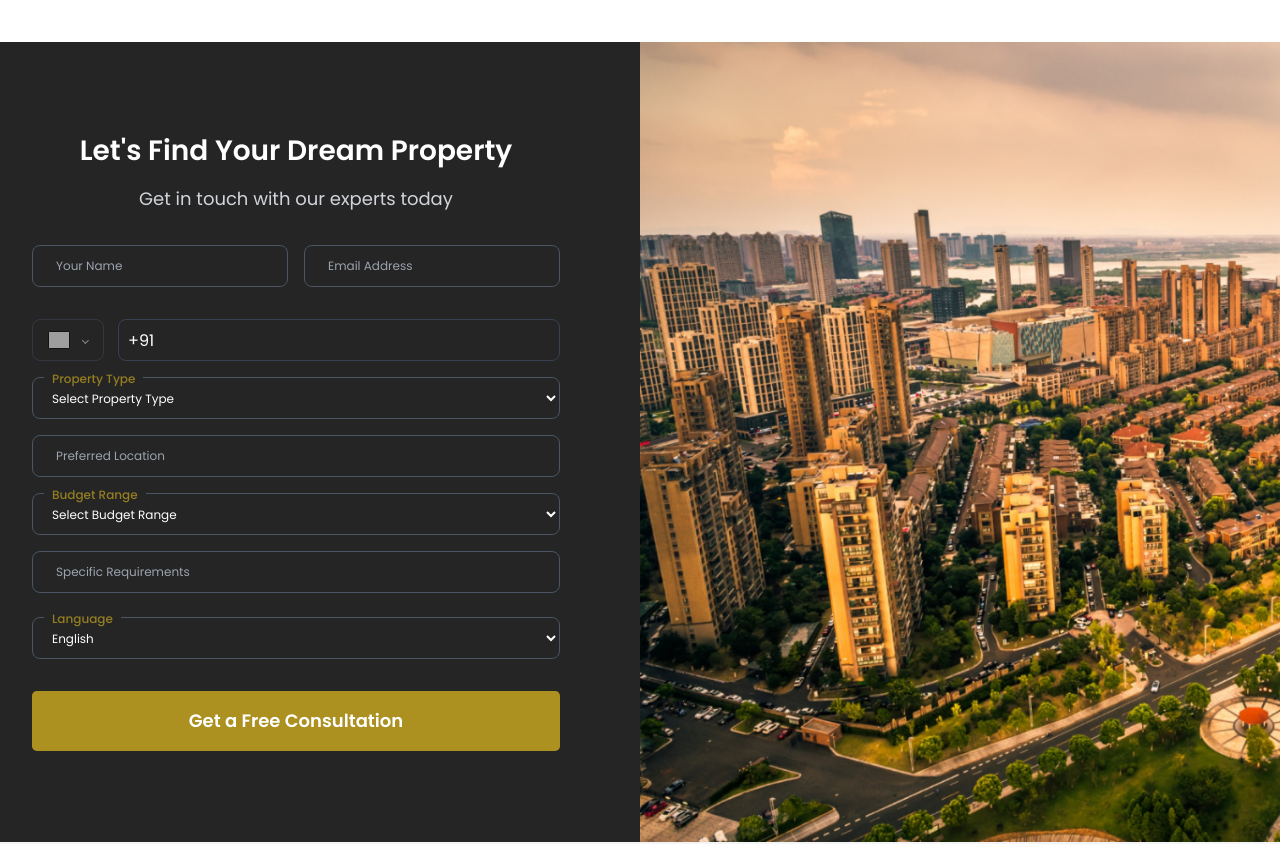
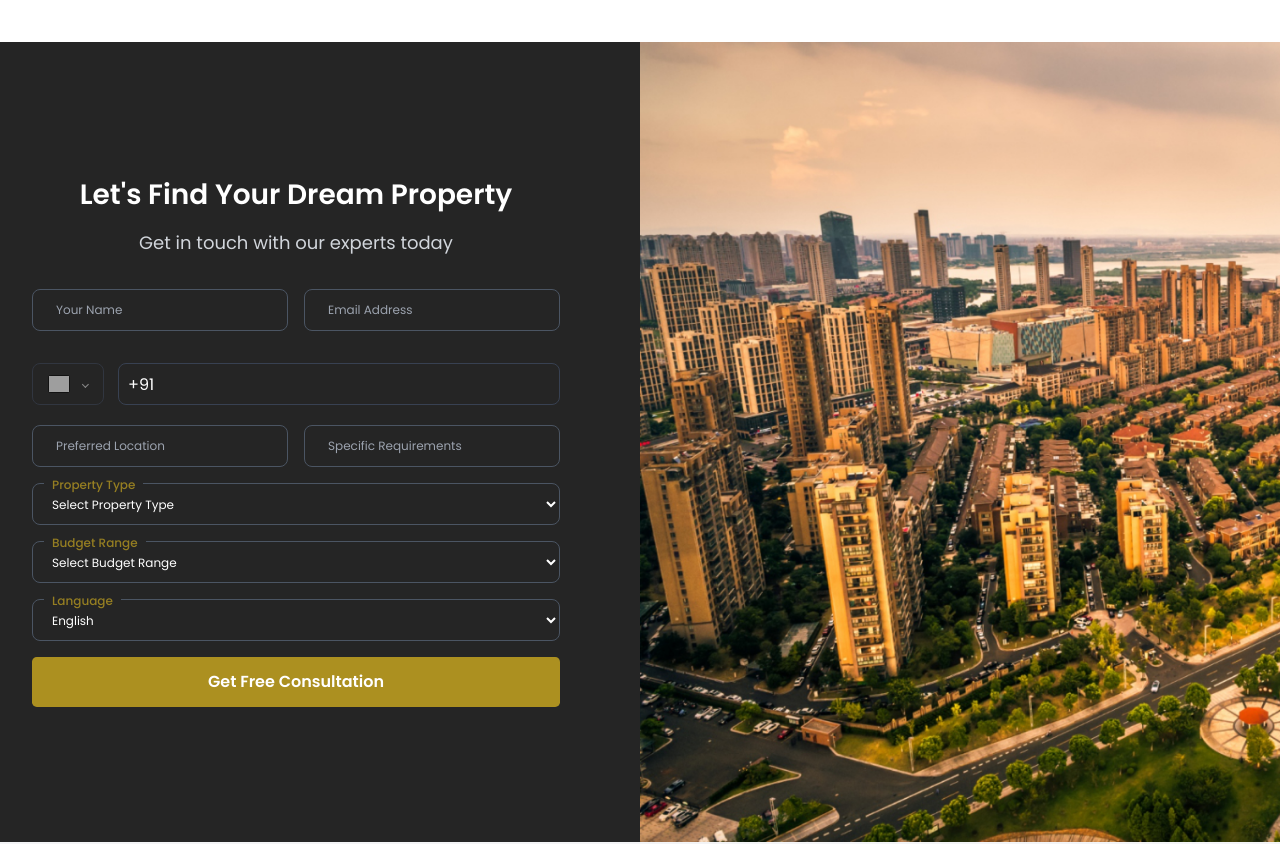
Before and after one commit to RAVI08RR/realstatemarketing, a Next.js app: page / in a window 1280 px wide. Shown: the part 3980-4824 px from the top of the page. Built offline with nearby package versions, Linux system fonts and the light colour scheme; grey boxes are pictures that could not be loaded.

Commit message:
api updated on contact form

```diff
--- a/src/app/components/ContactForm.js
+++ b/src/app/components/ContactForm.js
@@ -1,5 +1,5 @@
 "use client";
-import React, { useState } from 'react';
+import React, { useState, useCallback } from 'react';
 import PhoneInput from 'react-phone-number-input';
 import 'react-phone-number-input/style.css';
 
@@ -17,12 +17,13 @@ export default function ContactForm() {
   const [isSubmitting, setIsSubmitting] = useState(false);
   const [submitStatus, setSubmitStatus] = useState({ success: false, message: '' });
 
-  const handleChange = (e) => {
-    setFormData({
-      ...formData,
-      [e.target.name]: e.target.value
-    });
-  };
+  const handleChange = useCallback((e) => {
+    const { name, value } = e.target;
+    setFormData(prev => ({
+      ...prev,
+      [name]: value
+    }));
+  }, []);
 
   const submitFormData = async (formData) => {
     const apiUrl = "https://script.google.com/macros/s/AKfycbzjfJIq4C1YlhKROMGY2AmsLTK-uvAUGaxNSbcgtcTycRzViy-j6V25c1ZAC0tLc9y5/exec";
@@ -54,7 +55,14 @@ export default function ContactForm() {
     return { success: true };
   };
 
-  const handleSubmit = async (e) => {
+  const handlePhoneChange = useCallback((value) => {
+    setFormData(prev => ({
+      ...prev,
+      phone: value || ''
+    }));
+  }, []);
+
+  const handleSubmit = useCallback(async (e) => {
     e.preventDefault();
     setIsSubmitting(true);
     setSubmitStatus({ success: false, message: '' });
@@ -84,18 +92,18 @@ export default function ContactForm() {
     } finally {
       setIsSubmitting(false);
     }
-  };
+  }, [formData]);
 
-  // Form component for reusability
-  const FormComponent = ({ isMobile = false }) => (
-    <form onSubmit={handleSubmit} className={`space-y-3 sm:space-y-4 contact-form ${isMobile ? 'mobile-form' : ''}`}>
+  const renderForm = (isMobile = false) => (
+    <form onSubmit={handleSubmit} className={`space-y-0 contact-form ${isMobile ? 'mobile-form' : ''}`}>
       {submitStatus.message && (
         <div className={`p-3 rounded-lg mb-4 ${submitStatus.success ? 'bg-green-100 text-green-800' : 'bg-red-100 text-red-800'}`}>
           {submitStatus.message}
         </div>
       )}
 
-      <div className={`grid ${isMobile ? 'grid-cols-1 gap-3' : 'grid-cols-1 lg:grid-cols-2 gap-3 lg:gap-4'}`}>
+      {/* Name and Email Row */}
+      <div className={`grid ${isMobile ? 'grid-cols-1 gap-3 mb-4' : 'grid-cols-1 md:grid-cols-2 lg:gap-4 mb-4'}`}>
         <div className="floating-input dark">
           <input
             type="text"
@@ -104,6 +112,9 @@ export default function ContactForm() {
             value={formData.name}
             onChange={handleChange}
             required
+            autoComplete="name"
+            autoCorrect="off"
+            autoCapitalize="words"
           />
           <label>Your Name</label>
         </div>
@@ -115,16 +126,21 @@ export default function ContactForm() {
             value={formData.email}
             onChange={handleChange}
             required
+            autoComplete="email"
+            autoCorrect="off"
+            autoCapitalize="off"
           />
           <label>Email Address</label>
         </div>
       </div>
 
-      <div>
+      {/* Phone Number */}
+      <div className="grid grid-cols-1 gap-4 mb-4">
+        <div className="mb-1">
           <PhoneInput
             placeholder="Phone Number"
             value={formData.phone}
-          onChange={(value) => setFormData({...formData, phone: value || ''})}
+            onChange={handlePhoneChange}
             defaultCountry="IN"
             international
             countryCallingCodeEditable={false}
@@ -133,8 +149,41 @@ export default function ContactForm() {
             required
           />
         </div>
+      </div>
 
+      {/* Preferred Location and Requirements Row */}
+      <div className={`grid ${isMobile ? 'grid-cols-1 gap-3 mb-4' : 'grid-cols-1 lg:grid-cols-2 lg:gap-4 mb-4'}`}>
         <div className="floating-input dark">
+          <input
+            type="text"
+            name="preferredLocation"
+            placeholder=" "
+            value={formData.preferredLocation}
+            onChange={handleChange}
+            autoComplete="off"
+            autoCorrect="off"
+            autoCapitalize="words"
+          />
+          <label>Preferred Location</label>
+        </div>
+        <div className="floating-input dark">
+          <input
+            type="text"
+            name="requirements"
+            placeholder=" "
+            value={formData.requirements}
+            onChange={handleChange}
+            autoComplete="off"
+            autoCorrect="off"
+            autoCapitalize="off"
+            spellCheck="false"
+          />
+          <label>Specific Requirements</label>
+        </div>
+      </div>
+
+      {/* Property Type */}
+      <div className="floating-input dark mb-4">
         <select
           name="propertyType"
           value={formData.propertyType}
@@ -149,18 +198,8 @@ export default function ContactForm() {
         <label>Property Type</label>
       </div>
 
-      <div className="floating-input dark">
-        <input
-          type="text"
-          name="preferredLocation"
-          placeholder=" "
-          value={formData.preferredLocation}
-          onChange={handleChange}
-        />
-        <label>Preferred Location</label>
-      </div>
-
-      <div className="floating-input dark">
+      {/* Budget Range */}
+      <div className="floating-input dark mb-4">
         <select
           name="budget"
           value={formData.budget}
@@ -176,19 +215,8 @@ export default function ContactForm() {
         <label>Budget Range</label>
       </div>
 
-      <div className="floating-input dark">
-        <textarea
-          name="requirements"
-          placeholder=" "
-          rows={isMobile ? "2" : "3"}
-          value={formData.requirements}
-          onChange={handleChange}
-          className="resize-none"
-        ></textarea>
-        <label>Specific Requirements</label>
-      </div>
-
-      <div className="floating-input dark">
+      {/* Language */}
+      <div className="floating-input dark mb-4">
         <select
           name="language"
           value={formData.language}
@@ -204,9 +232,9 @@ export default function ContactForm() {
       <button
         type="submit"
         disabled={isSubmitting}
-        className={`w-full bg-[#AC9020] text-white ${isMobile ? 'py-3 px-4' : 'py-4 px-6'} rounded-lg font-semibold hover:bg-amber-700 transition-colors duration-300 ${isMobile ? 'text-base' : 'text-lg'} ${isSubmitting ? 'opacity-70 cursor-not-allowed' : ''}`}
+        className={`w-full bg-[#AC9020] text-white py-3 px-6 rounded-lg font-semibold hover:bg-[#AC9020]/80 transition-colors ${isSubmitting ? 'opacity-70 cursor-not-allowed' : ''}`}
       >
-        {isSubmitting ? 'Submitting...' : 'Get a Free Consultation'}
+        {isSubmitting ? 'Sending...' : 'Get Free Consultation'}
       </button>
     </form>
   );
@@ -239,7 +267,7 @@ export default function ContactForm() {
 
           {/* Mobile Form */}
           <div className="bg-[#252525] rounded-2xl p-4 ">
-            <FormComponent isMobile={true} />
+            {renderForm(true)}
           </div>
         </div>
       </div>
@@ -256,7 +284,7 @@ export default function ContactForm() {
               Get in touch with our experts today
             </p>
 
-            <FormComponent isMobile={false} />
+            {renderForm(false)}
           </div>
 
           {/* Right Side - Image Space */}
```
Lines whose indentation alone changed are shown as unchanged.
